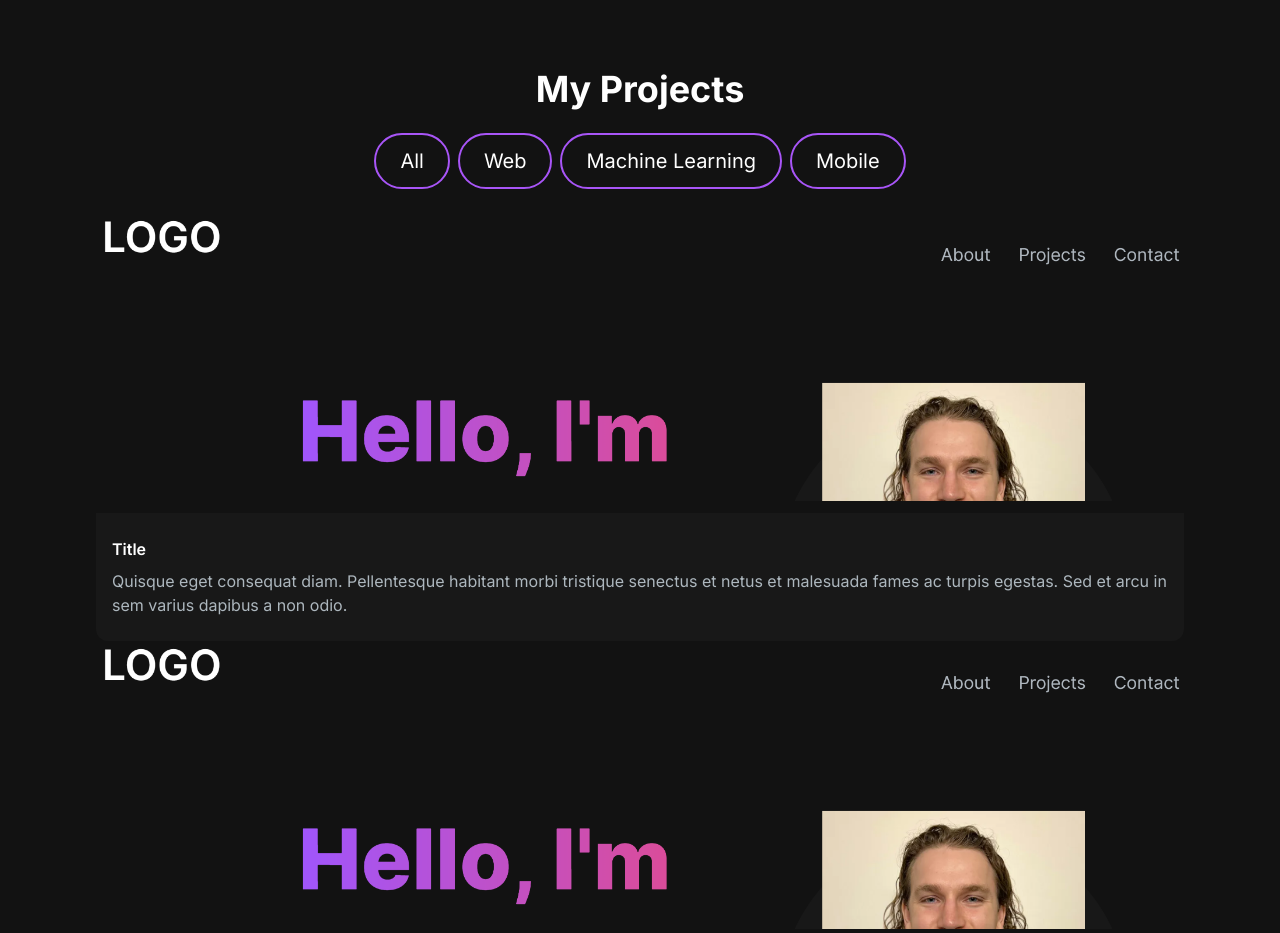
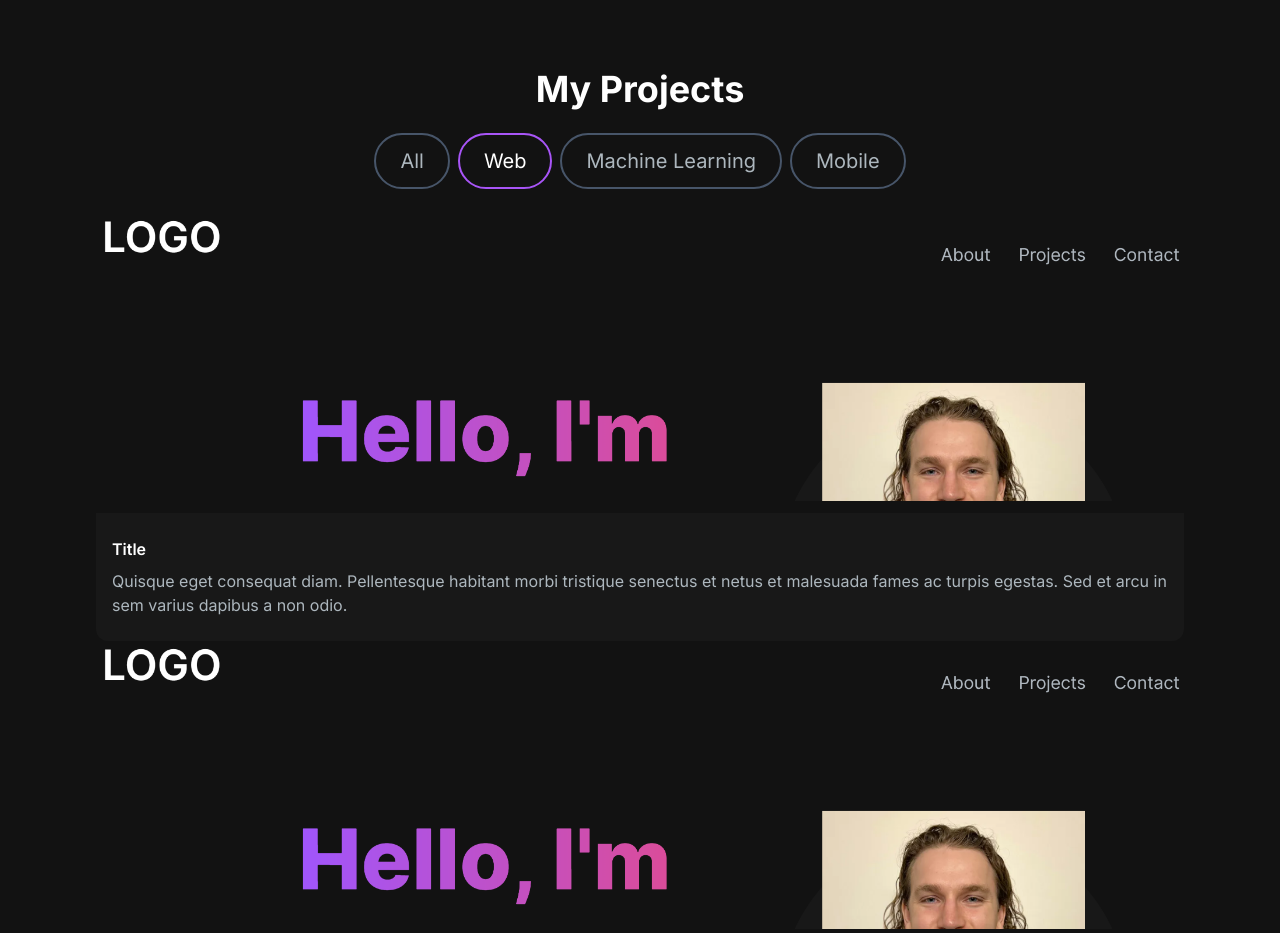
Before and after one commit to IcebergLettuc3/lettucehubnext, a Next.js app: page / in a window 1280 px wide. Shown: the part 1800-2733 px from the top of the page. Built offline with nearby package versions, Linux system fonts and the light colour scheme.

Commit message:
fixing selected project tag

```diff
--- a/src/app/components/ProjectTag.tsx
+++ b/src/app/components/ProjectTag.tsx
@@ -7,7 +7,7 @@ interface ProjectTagProps {
 }
 
 const ProjectTag: React.FC<ProjectTagProps> = ({name, onClick, isSelected}) => {
-    const buttonStyles = {isSelected}
+    const buttonStyles = isSelected
     ? "text-white border-purple-500"
     : "text-[#ADB7BE] border-slate-600 hover:border-white"
   return (
```
